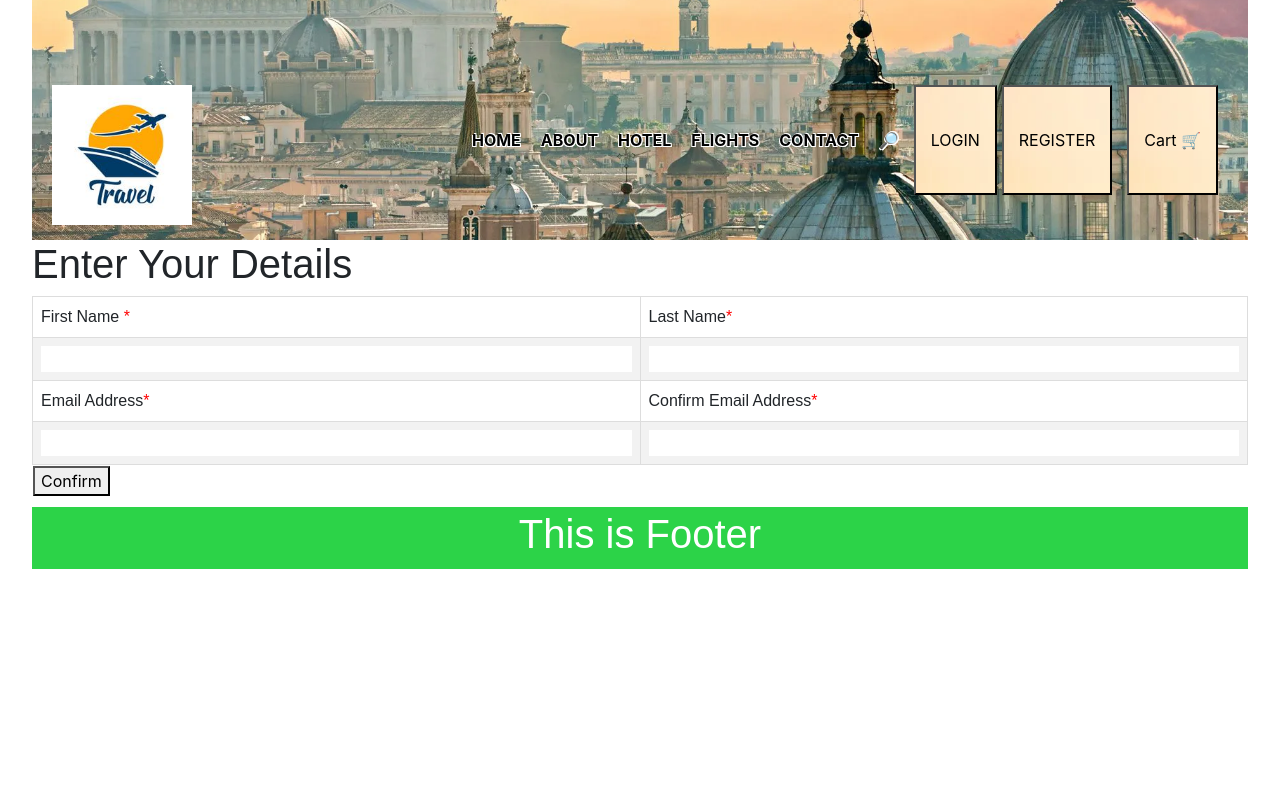
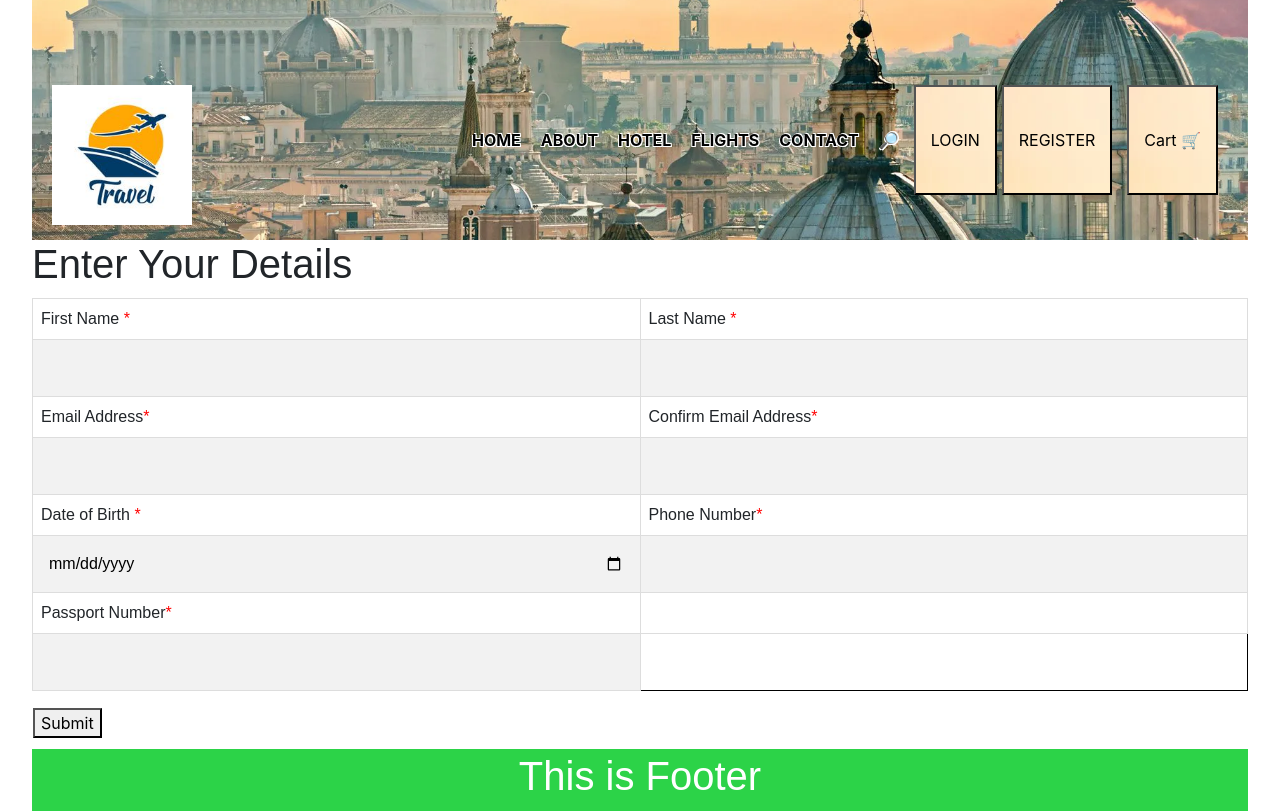
Before and after one commit to KassieLG/team-collaboration-frontend, a Next.js app: page /CustomerID in a window 1280 px wide. Built offline with nearby package versions, Linux system fonts and the light colour scheme.

Commit message:
customer ID submit

```diff
--- a/pages/CustomerID.tsx
+++ b/pages/CustomerID.tsx
@@ -15,7 +15,6 @@ export default function customerID() {
       <Header />
       <h1>Enter Your Details</h1>
        <CustomerID />
-       <td><button className="Confirm"><a href="orderConfirm">Confirm</a></button></td>
       <Footer />
     </div>
   )
--- a/src/components/CustomerID/CustomerID.tsx
+++ b/src/components/CustomerID/CustomerID.tsx
@@ -1,25 +1,62 @@
 import { useCustomer } from "../CustomerProvider"
+import { useState } from "react";
+import Link from "next/link";
+import Router from "next/router";
 export const CustomerID = () => {
+  const [fName, setFName] = useState(String);
+  const [lName, setLName] = useState(String);
+  const [phone, setPhone] = useState(Number);
+  const [birth, setBirth] = useState(String);
+  const [passport, setPassport] = useState(String);
+  const [email, setEmail] = useState(String);
+
+  const customerObject=useCustomer();
+
+
+  const customerSubmit=(async (e: React.FormEvent<HTMLFormElement>) => {
+    e.preventDefault()
+
+    customerObject.setCustomer(fName, passport, email, birth, phone)
+    Router.push('/cart')
+  })
     return (
-<form>
-<table id="cart"  >
+<form onSubmit={customerSubmit}>
+<table id="cart" className="table">
   <tr>
     <td className="requiredfield">First Name </td>
-    <td className="requiredfield">Last Name</td>
+    <td className="requiredfield">Last Name </td>
   </tr>
   <tr>
-    <td><input type="text" placeholder=" "/></td>
-    <td><input type="text" placeholder=" "/></td>
+    <td><input type="text" name='first'onChange={(e)=>setFName(e.target.value)}/></td>
+    <td><input type="text" name='last'onChange={(e)=>setLName(e.target.value)}/></td>
   </tr>
   <tr>
     <td className="requiredfield">Email Address</td>
     <td className="requiredfield">Confirm Email Address</td>
   </tr>
   <tr>
-    <td><input type="text" placeholder=" "/></td>
-    <td><input type="text" placeholder=" "/></td>
+    <td><input type="text" name='emailAdd' onChange={(e)=>setEmail(e.target.value)}/></td>
+    <td><input type="text" name='emailConf'/></td>
+  </tr>
+
+  <tr>
+    <td className="requiredfield">Date of Birth </td>
+    <td className="requiredfield">Phone Number</td>
+  </tr>
+  <tr>
+    <td><input type="date" placeholder=" " name="DOB" onChange={(e)=>setBirth(e.target.value)}/></td>
+    <td><input type="number" placeholder=" " name="phoneNum" onChange={(e)=>setPhone(Number.parseInt(e.target.value))}/></td>
+  </tr>
+  <tr>
+    <td className="requiredfield">Passport Number</td>
+    <td></td>
+  </tr>
+  <tr>
+    <td><input type="text" name="passportNum"onChange={(e)=>setPassport(e.target.value)}/></td>
+
   </tr>
 </table>
+<td><button type="submit" >Submit</button></td>
 </form>
     )
 }
```
